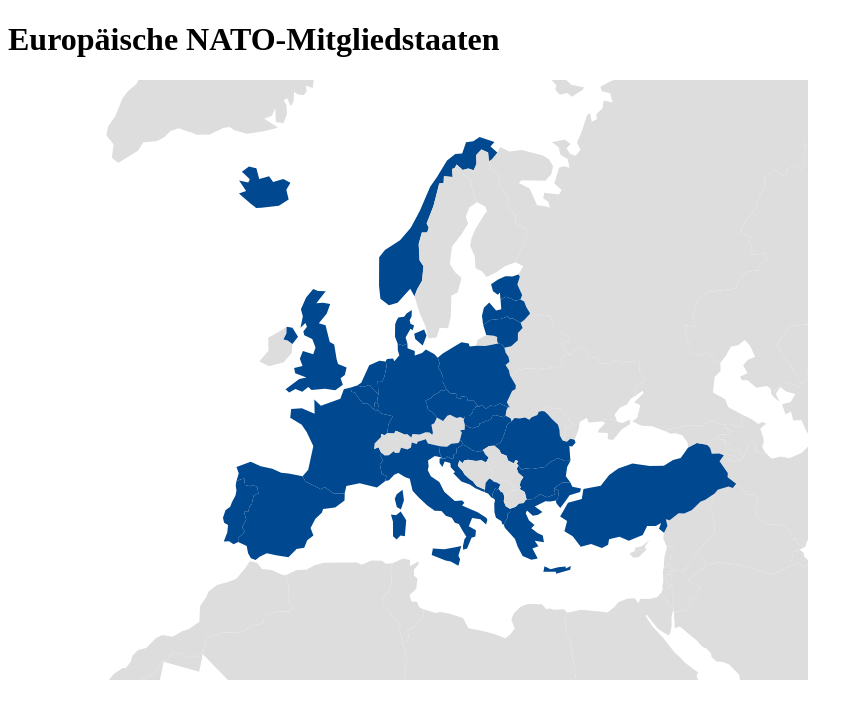
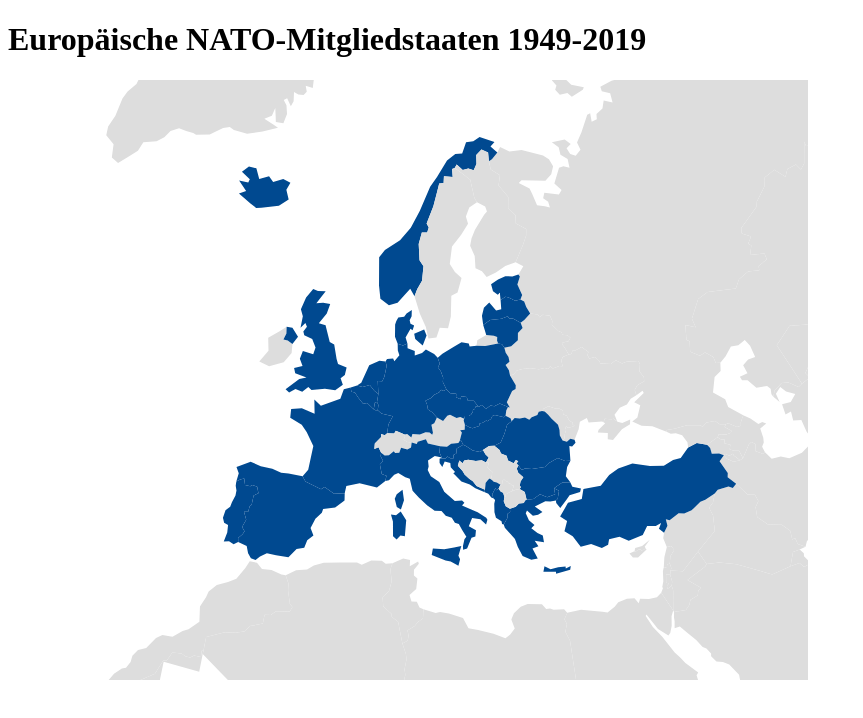
Before and after one commit to severinkilchhofer/SfGZ-nato-members-interaktiv, a website built with Parcel: page index.html in a window 1280 px wide. Shown: the whole page, without its empty margins (0-863 px from the left). Built offline with nearby package versions, Linux system fonts and the light colour scheme.

```diff
--- a/index.html
+++ b/index.html
@@ -4,10 +4,10 @@
   <meta charset="UTF-8">
   <meta name="viewport" content="width=device-width, initial-scale=1.0">
   <meta http-equiv="X-UA-Compatible" content="ie=edge">
-  <title>Europäische NATO-Mitgliedstaaten</title>
+  <title>Europäische NATO-Mitgliedstaaten 1949-2019</title>
 </head>
 <body>
-  <h1>Europäische NATO-Mitgliedstaaten</h1>
+  <h1>Europäische NATO-Mitgliedstaaten 1949-2019</h1>
   <div id="controls"></div>
   <div id="viz"></div>
   <script src="https://unpkg.com/d3@5.9.7/dist/d3.min.js"></script>
--- a/package.json
+++ b/package.json
@@ -1,5 +1,5 @@
 {
-  "name": "nato-mitglieder",
+  "name": "nato-mitglieder-interaktiv",
   "version": "1.0.0",
   "description": "",
   "main": "index.js",
```
